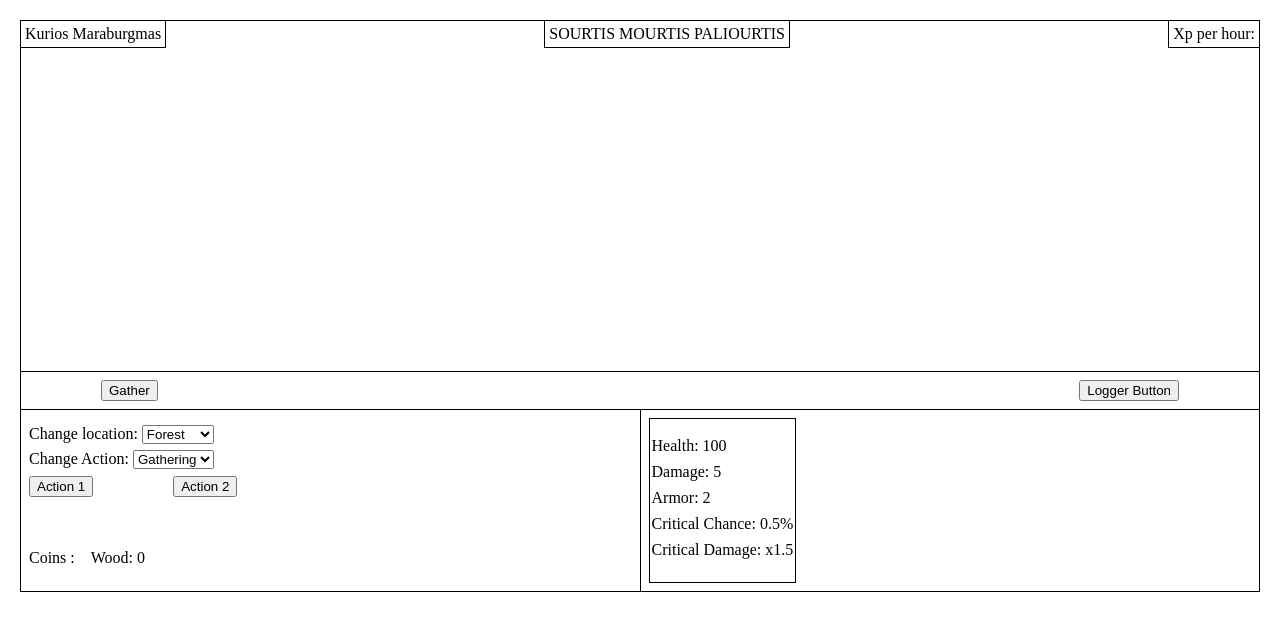
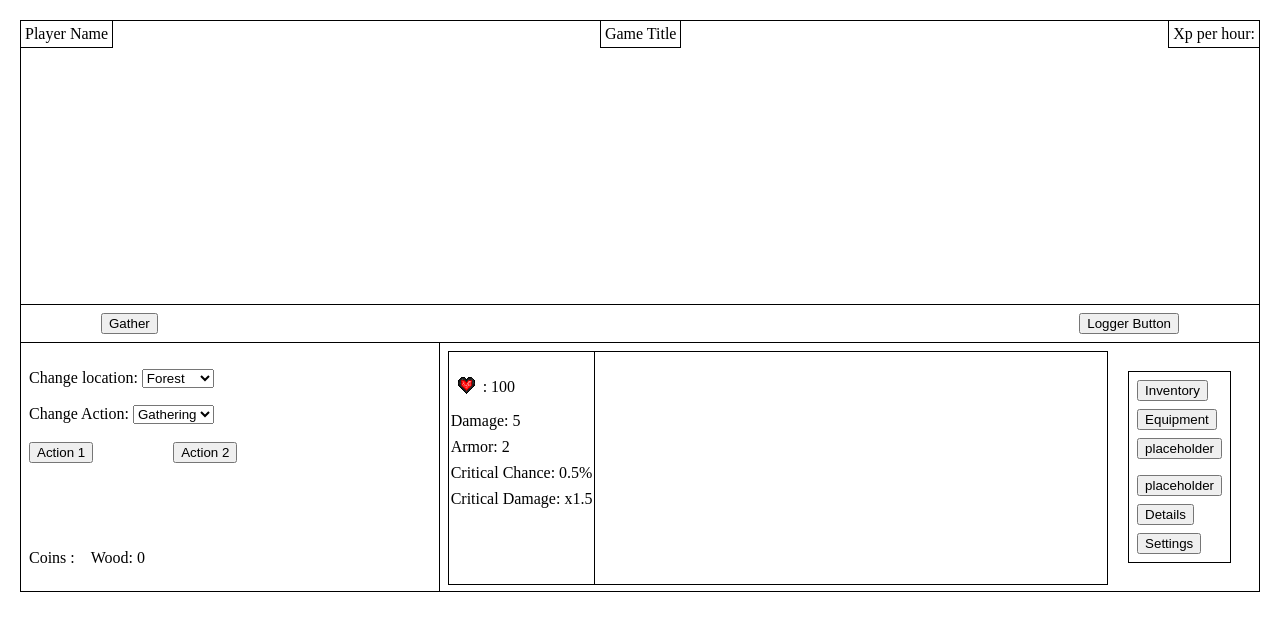
Before and after one commit to bigooff/JS-Learning-Game-, a website with bundled scripts: page index.html in a window 1280 px wide. Built offline with nearby package versions, Linux system fonts and the light colour scheme.

Commit message:
UI Work and +todo's

```diff
--- a/index.html
+++ b/index.html
@@ -15,8 +15,8 @@
     <div class="game">
 
         <div class="header">
-            <div class="name">Kurios Maraburgmas</div>
-            <div class="title">SOURTIS MOURTIS PALIOURTIS </div>
+            <div class="name" id="playerName">Player Name</div>
+            <div class="title">Game Title</div>
             <div class="placeholder">Xp per hour:</div>
         </div>
 
@@ -71,14 +71,28 @@
         <div id="rightBox">
             <div id="statBox">
                 <ul class="stats">
-                    <li class="hp"></li>
+                    <div class="hpBox"><img src="./imgs/x32-heart.png" alt="hp" id="hp"><li class="hp"></li></div>
                     <li class="dmg"></li>
                     <li class="armor"></li>
                     <li class="critChance"></li>
                     <li class="critDmg"></li>
                 </ul>
             </div>
-            <div class ="logInside"></div>
+            <div id="btnSandbox"></div>
+            <div class ="logInside">
+                <div id="utilBtns">
+                    <div id="firstRow">
+                         <button id ="inventory">Inventory</button>
+                         <button id ="equipment">Equipment</button>
+                         <button id ="">placeholder</button>
+                    </div>
+                    <div id="secondRow">
+                         <button id ="">placeholder</button>
+                         <button id ="details">Details</button>
+                         <button id ="settings">Settings</button>
+                    </div>
+                </div>
+            </div>
         </div>
 
     </div>
--- a/index.js
+++ b/index.js
@@ -108,7 +108,7 @@ function showStats(){
     stats = player.stats;
 
           if(hpli.className === "hp"){
-            hpli.innerHTML = `Health: ${hp}`
+            hpli.innerHTML = `: ${hp}`
         } if (dmgli.className === "dmg"){
             dmgli.innerHTML = `Damage: ${dmg}`
         } if (armorli.className === "armor"){
--- a/styles/styles.css
+++ b/styles/styles.css
@@ -46,7 +46,7 @@ body {
 }
 #rightBox{
     display: flex;
-    flex:1 1;
+    flex:2 1;
     padding: 8px;
     border-left: 1px solid black;
 
@@ -80,6 +80,7 @@ body {
 #statBox{
     border: 1px solid black;
     width :auto;
+    margin-bottom: -2px;
 }
 li {
     white-space: nowrap;
@@ -114,3 +115,43 @@ button{
     gap:16px;
 
 }
+.logInside{
+    padding: 20px;
+}
+#utilBtns{
+    flex-direction: column;
+    display: flex;
+    justify-content: center;
+    align-items: center;
+    flex-wrap: wrap;
+    border: 1px solid black;
+}
+#btnSandbox{
+   border-bottom: 1px solid black;
+   border-right: 1px solid black;
+   border-top: 1px solid black;
+    padding: 0;
+    margin: 0;
+}
+#utilBtns>*{
+    margin: 8px;
+}
+#btnSandbox{
+    height: 100%;
+    width: 100%;
+}
+#firstRow , #secondRow{
+    display: flex;
+    gap: 8px;
+    flex-direction: column;
+}
+#hp{
+    width: 32px;
+    height: 32px;
+}
+.hpBox{
+    display: flex;
+}
+.hp{
+    padding:8px 8px 8px 0;
+}
```
Also changed, not shown: toDoList.txt (+8 -0 lines), imgs/x16-heart.png (added), imgs/x32-heart.png (added).
